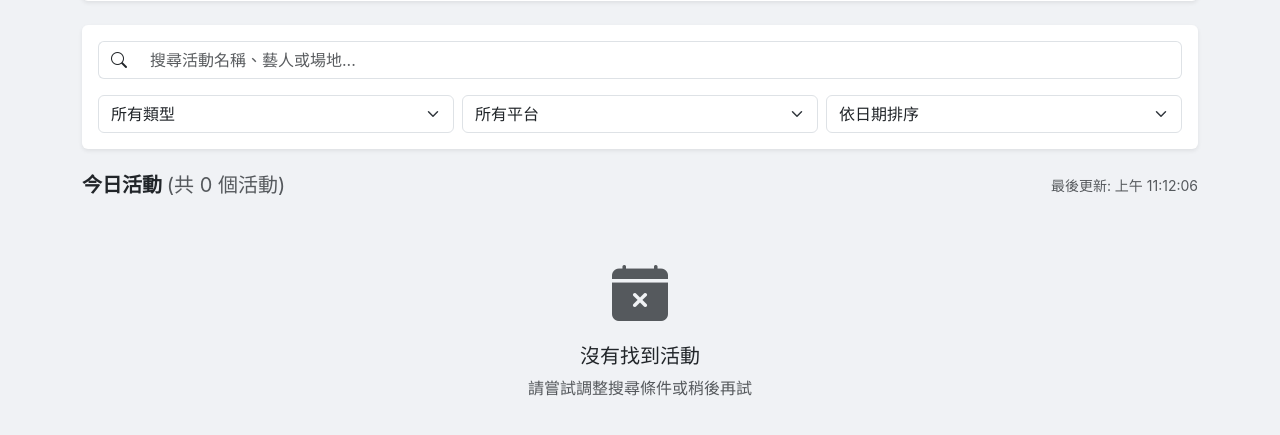
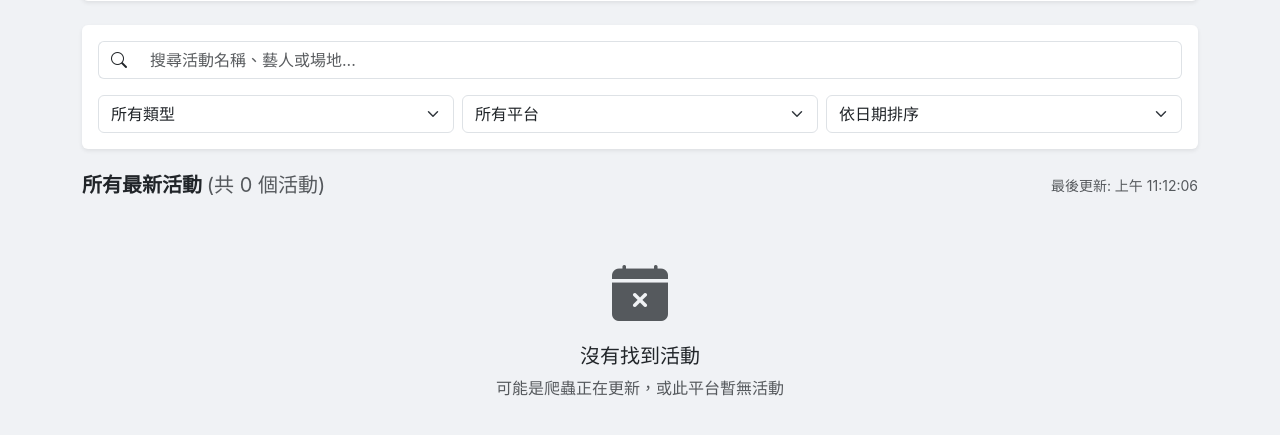
Before and after one commit to easonliu714/ticket-aggregator, a Flask app: page / in a window 1280 px wide. Shown: the part 248-683 px from the top of the page. Run offline with Flask 3, Linux system fonts and the light colour scheme; some libraries are stand-ins or nearby versions.

Commit message:
Update index.html
增加各平台分頁

```diff
--- a/templates/index.html
+++ b/templates/index.html
@@ -15,7 +15,7 @@
     <div class="container my-4">
         <!-- 頂部標題和日期 -->
         <div class="d-flex justify-content-between align-items-center mb-4">
-            <h4 class="fw-bold mb-0">票券整合平台</h4>
+            <a href="/" class="text-decoration-none text-dark"><h4 class="fw-bold mb-0">票券整合平台</h4></a>
             <span class="text-muted">{{ current_date }}</span>
         </div>
 
@@ -26,18 +26,21 @@
                 <div class="row g-3">
                     {% for platform, count in platform_status.items() %}
                     <div class="col-6">
-                        <div class="platform-item">
-                            <span class="status-dot {{ platform.lower() }}"></span>
-                            <span class="platform-name">{{ platform }}</span>
-                            <span class="badge bg-light text-dark rounded-pill">{{ count }}</span>
-                        </div>
+                        <!-- 讓整個區塊都可以點擊 -->
+                        <a href="/platform/{{ platform }}" class="text-decoration-none text-dark platform-item-link">
+                            <div class="platform-item">
+                                <span class="status-dot {{ platform.lower() }}"></span>
+                                <span class="platform-name">{{ platform }}</span>
+                                <span class="badge bg-light text-dark rounded-pill">{{ count }}</span>
+                            </div>
+                        </a>
                     </div>
                     {% endfor %}
                 </div>
             </div>
         </div>
 
-        <!-- 搜尋與篩選 -->
+        <!-- 搜尋與篩選 (暫時未啟用) -->
         <div class="card shadow-sm mb-4">
             <div class="card-body">
                 <div class="input-group mb-3">
@@ -45,38 +48,27 @@
                     <input type="text" class="form-control border-start-0" placeholder="搜尋活動名稱、藝人或場地...">
                 </div>
                 <div class="row g-2">
-                    <div class="col-md-4">
-                        <select class="form-select">
-                            <option selected>所有類型</option>
-                        </select>
-                    </div>
-                    <div class="col-md-4">
-                        <select class="form-select">
-                            <option selected>所有平台</option>
-                        </select>
-                    </div>
-                    <div class="col-md-4">
-                        <select class="form-select">
-                            <option selected>依日期排序</option>
-                        </select>
-                    </div>
+                    <div class="col-md-4"><select class="form-select"><option selected>所有類型</option></select></div>
+                    <div class="col-md-4"><select class="form-select"><option selected>所有平台</option></select></div>
+                    <div class="col-md-4"><select class="form-select"><option selected>依日期排序</option></select></div>
                 </div>
             </div>
         </div>
 
-        <!-- 今日活動 -->
+        <!-- 活動列表 -->
         <div>
             <div class="d-flex justify-content-between align-items-center mb-3">
-                <h5 class="fw-bold mb-0">今日活動 <span class="fw-normal text-muted"> (共 {{ events|length }} 個活動)</span></h5>
+                <h5 class="fw-bold mb-0">{{ page_title }} <span class="fw-normal text-muted"> (共 {{ events|length }} 個活動)</span></h5>
                 <span class="text-muted small">最後更新: {{ last_update }}</span>
             </div>
 
             {% if events %}
                 {% for event in events %}
                 <div class="card shadow-sm mb-3 event-card">
+                    <a href="{{ event.url }}" target="_blank" class="stretched-link"></a>
                     <div class="row g-0">
-                        <div class="col-4">
-                             <img src="{{ event.image }}" class="img-fluid rounded-start" alt="{{ event.title }}">
+                        <div class="col-4" style="background-image: url('{{ event.image or url_for('static', filename='placeholder.png') }}'); background-size: cover; background-position: center;">
+                             <!-- 圖片改為背景，避免變形 -->
                         </div>
                         <div class="col-8">
                             <div class="card-body">
@@ -87,7 +79,6 @@
                                 <p class="card-text small">
                                     <span class="badge platform-badge {{ event.platform.lower() }}">{{ event.platform }}</span>
                                 </p>
-                                <a href="{{ event.url }}" target="_blank" class="stretched-link"></a>
                             </div>
                         </div>
                     </div>
@@ -97,13 +88,11 @@
                 <div class="text-center py-5">
                     <i class="bi bi-calendar-x-fill display-4 text-muted"></i>
                     <h5 class="mt-3">沒有找到活動</h5>
-                    <p class="text-muted">請嘗試調整搜尋條件或稍後再試</p>
+                    <p class="text-muted">可能是爬蟲正在更新，或此平台暫無活動</p>
                 </div>
             {% endif %}
         </div>
     </div>
-
-    <!-- 引入 Bootstrap 5 JS -->
     <script src="https://cdn.jsdelivr.net/npm/bootstrap@5.3.2/dist/js/bootstrap.bundle.min.js"></script>
 </body>
 </html>
```
